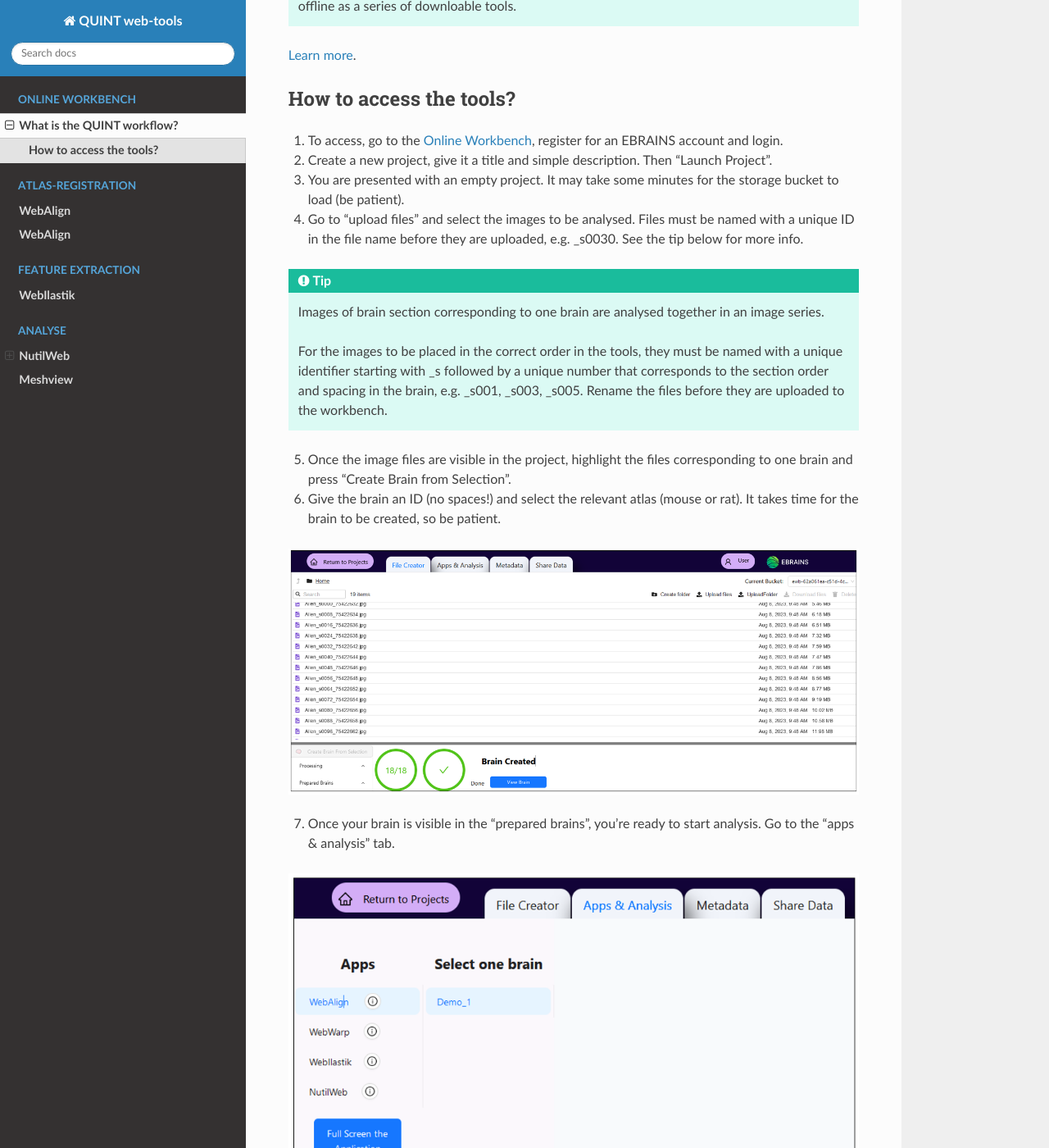
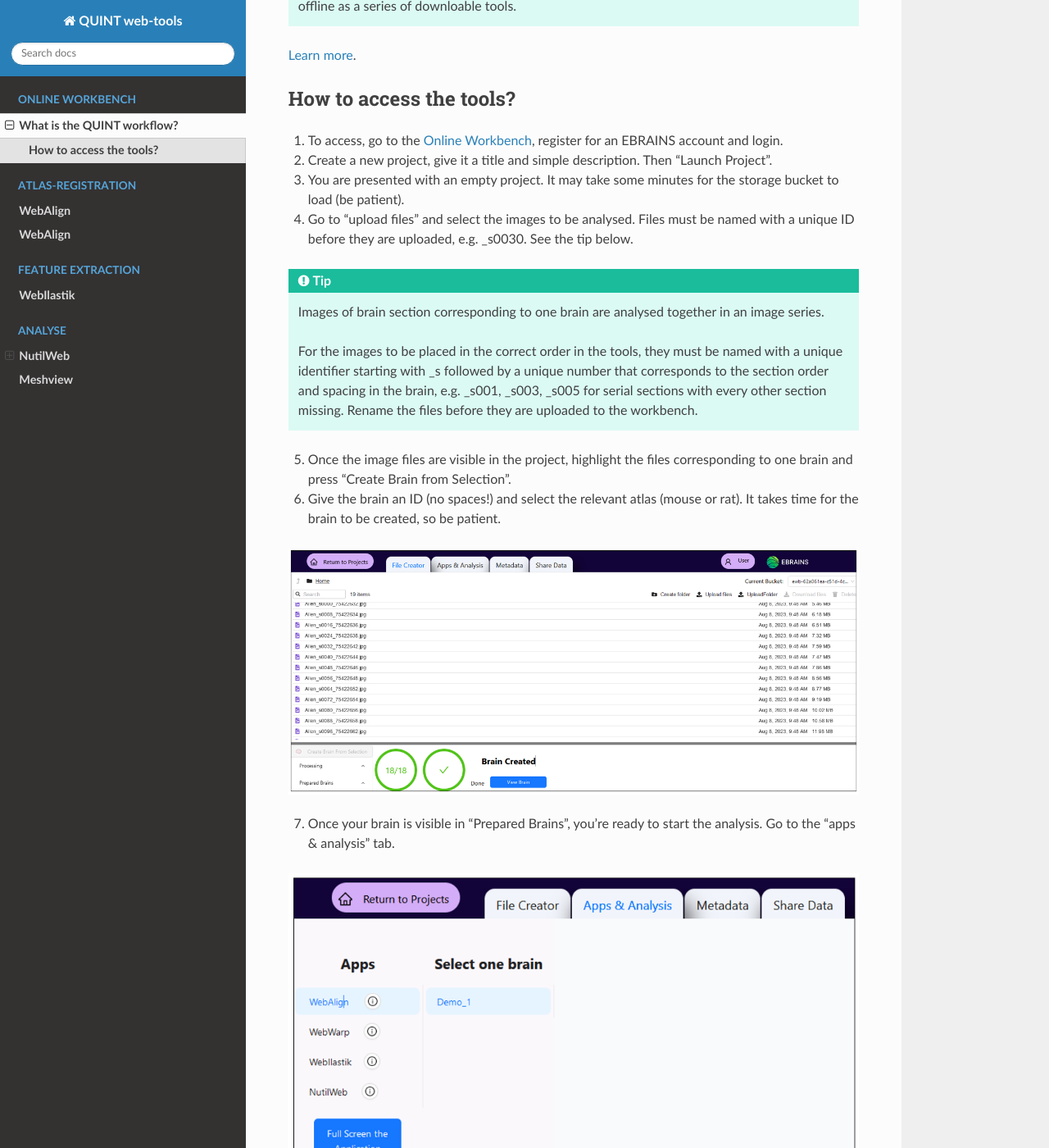
Before and after one commit to Neural-Systems-at-UIO/QUINT_webtools, a Sphinx documentation site: the page built from docs/QUINTintro_new.rst, in a window 1280 px wide and 1400 px high, scrolled down 540 px. Shown: the whole window at 82% size. Built offline with Sphinx 7.4.7 and the Read the Docs theme 2.0.0, drawn with Linux system fonts in a browser that asks for light colours.

Commit message:
Update QUINTintro_new.rst

```diff
--- a/docs/QUINTintro_new.rst
+++ b/docs/QUINTintro_new.rst
@@ -20,18 +20,18 @@
 1. To access, go to the `Online Workbench <https://ebrains-workbench.apps.hbp.eu/>`_, register for an EBRAINS account and login.
 2. Create a new project, give it a title and simple description. Then "Launch Project".
 3. You are presented with an empty project. It may take some minutes for the storage bucket to load (be patient).
-4. Go to "upload files" and select the images to be analysed. Files must be named with a unique ID in the file name before they are uploaded, e.g. _s0030. See the tip below for more info.
+4. Go to "upload files" and select the images to be analysed. Files must be named with a unique ID before they are uploaded, e.g. _s0030. See the tip below.
 
 .. tip::
    Images of brain section corresponding to one brain are analysed together in an image series.
 
-   For the images to be placed in the correct order in the tools, they must be named with a unique identifier starting with _s followed by a unique number that corresponds to the section order and spacing in the brain, e.g. _s001, _s003, _s005. Rename the files before they are uploaded to the workbench.
+   For the images to be placed in the correct order in the tools, they must be named with a unique identifier starting with _s followed by a unique number that corresponds to the section order and spacing in the brain, e.g. _s001, _s003, _s005 for serial sections with every other section missing. Rename the files before they are uploaded to the workbench.
 
 5. Once the image files are visible in the project, highlight the files corresponding to one brain and press "Create Brain from Selection".
 6. Give the brain an ID (no spaces!) and select the relevant atlas (mouse or rat). It takes time for the brain to be created, so be patient.
 
 .. image:: images/CreateBrain.PNG
 
-7. Once your brain is visible in the "prepared brains", you're ready to start analysis. Go to the "apps & analysis" tab.
+7. Once your brain is visible in "Prepared Brains", you're ready to start the analysis. Go to the "apps & analysis" tab.
 
 .. image:: images/apps.PNG
```
